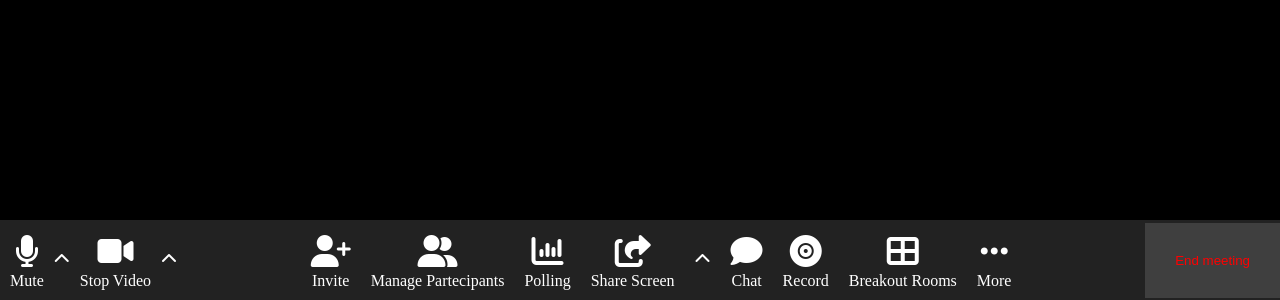
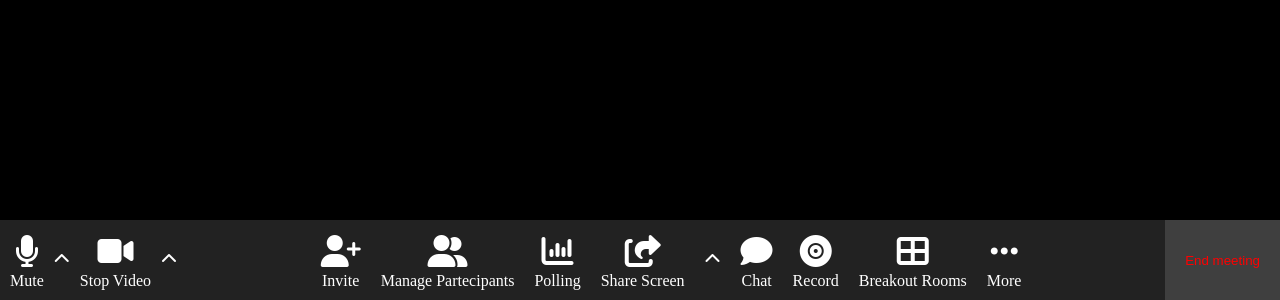
Before and after one commit to mesciuS/html-css-zoom, a plain HTML site: page index.html in a window 1280 px wide. Shown: the part 500-800 px from the top of the page. Drawn offline with Linux system fonts and the light colour scheme.

Commit message:
fix: css navbar left

```diff
--- a/css/style.css
+++ b/css/style.css
@@ -51,11 +51,17 @@ p {
     padding-top: 20px;
 }
 
+.controls-left {
+    display: flex;
+    align-items: center;
+    height: 100%;
+    background-color: #3f3f3f;
+}
+
 .btn {
     color: red;
     background-color: #3f3f3f;
     border: transparent;
-    padding: 30px;
-
-    /* da rifare completamente */
+    padding-left: 20px;
+    padding-right: 20px;
 }
```
